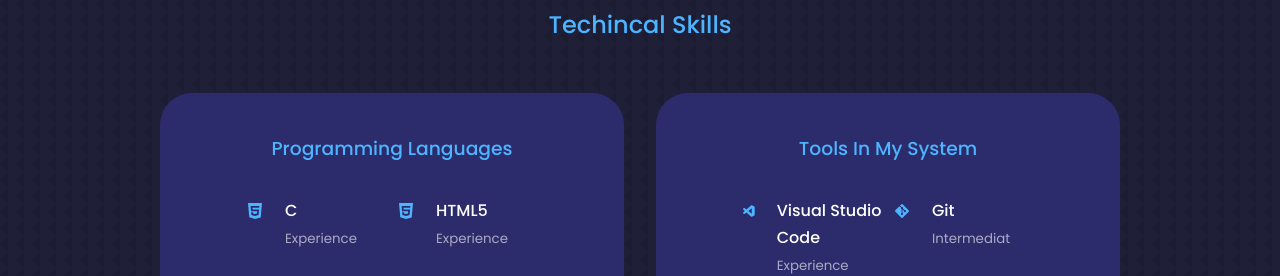
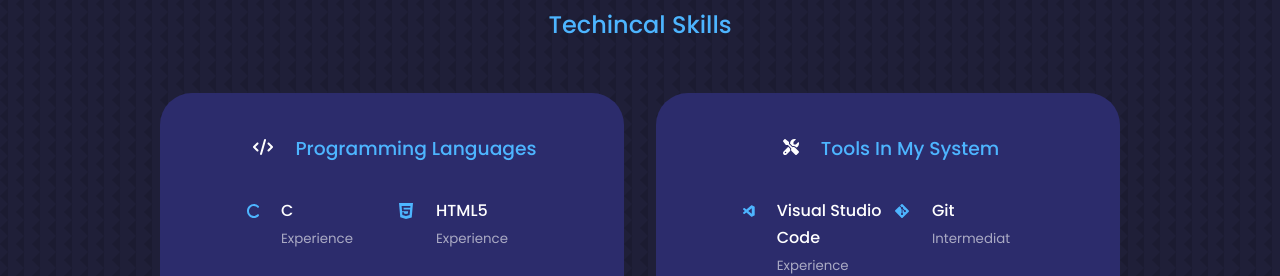
Before and after one commit to its-abhishek/AbhishekHonnapure, a React (Create React App) app in the folder react-portfolio-website/: page / in a window 1280 px wide. Shown: the part 1540-1816 px from the top of the page. Built offline with nearby package versions, Linux system fonts and the light colour scheme.

Commit message:
updated the experience css and jsx file

```diff
--- a/react-portfolio-website/src/components/experience/experience.css
+++ b/react-portfolio-website/src/components/experience/experience.css
@@ -40,6 +40,17 @@
     color: var(--color-primary);
 }
 
+.font-div {
+    display: flex;
+    gap: 1rem;
+    justify-content: center;
+    font-size: 16px;
+}
+
+.font-icon {
+    margin: 6px;
+}
+
 /* ================== MEDIA QUERIES (MEDIUM DEVICES)================ */
 
 @media screen and (max-width: 1024px) {
--- a/react-portfolio-website/src/components/experience/experience.jsx
+++ b/react-portfolio-website/src/components/experience/experience.jsx
@@ -9,7 +9,10 @@ import { SiVisualstudiocode } from "react-icons/si";
 import { FaGithub } from "react-icons/fa";
 import { FaGitAlt } from "react-icons/fa";
 import {SiCodepen } from "react-icons/si";
-
+import { FontAwesomeIcon } from '@fortawesome/react-fontawesome';
+import { faC } from '@fortawesome/free-solid-svg-icons';
+import { faTools } from '@fortawesome/free-solid-svg-icons';
+import { faCode } from '@fortawesome/free-solid-svg-icons';
 
 const Experience = () => {
   return (
@@ -18,10 +21,13 @@ const Experience = () => {
       <h2>Techincal Skills</h2>
       <div className="container experience__container">
         <div className="experience_frontend">
-          <h3>Programming Languages</h3>
+          <div className="font-div">
+            <FontAwesomeIcon icon={faCode} className="font-icon"></FontAwesomeIcon>
+            <h3>Programming Languages</h3>
+          </div>
           <div className="experience_content">
             <article className="experience_details">
-              <SiHtml5 className="experience_details-icon"/>
+              <FontAwesomeIcon icon={faC} className="experience_details-icon"></FontAwesomeIcon>
               <div>
                 <h4>C</h4>
                 <small className="text-light">Experience</small>
@@ -65,7 +71,10 @@ const Experience = () => {
           </div>
         </div>
         <div className="experience_backend">
-          <h3>Tools In My System</h3>
+          <div className="font-div">
+            <FontAwesomeIcon icon={faTools} className="font-icon"></FontAwesomeIcon>
+            <h3>Tools In My System</h3>
+          </div>
           <div className="experience_content">
             <article className="experience_details">
               <SiVisualstudiocode className="experience_details-icon"/>
```
